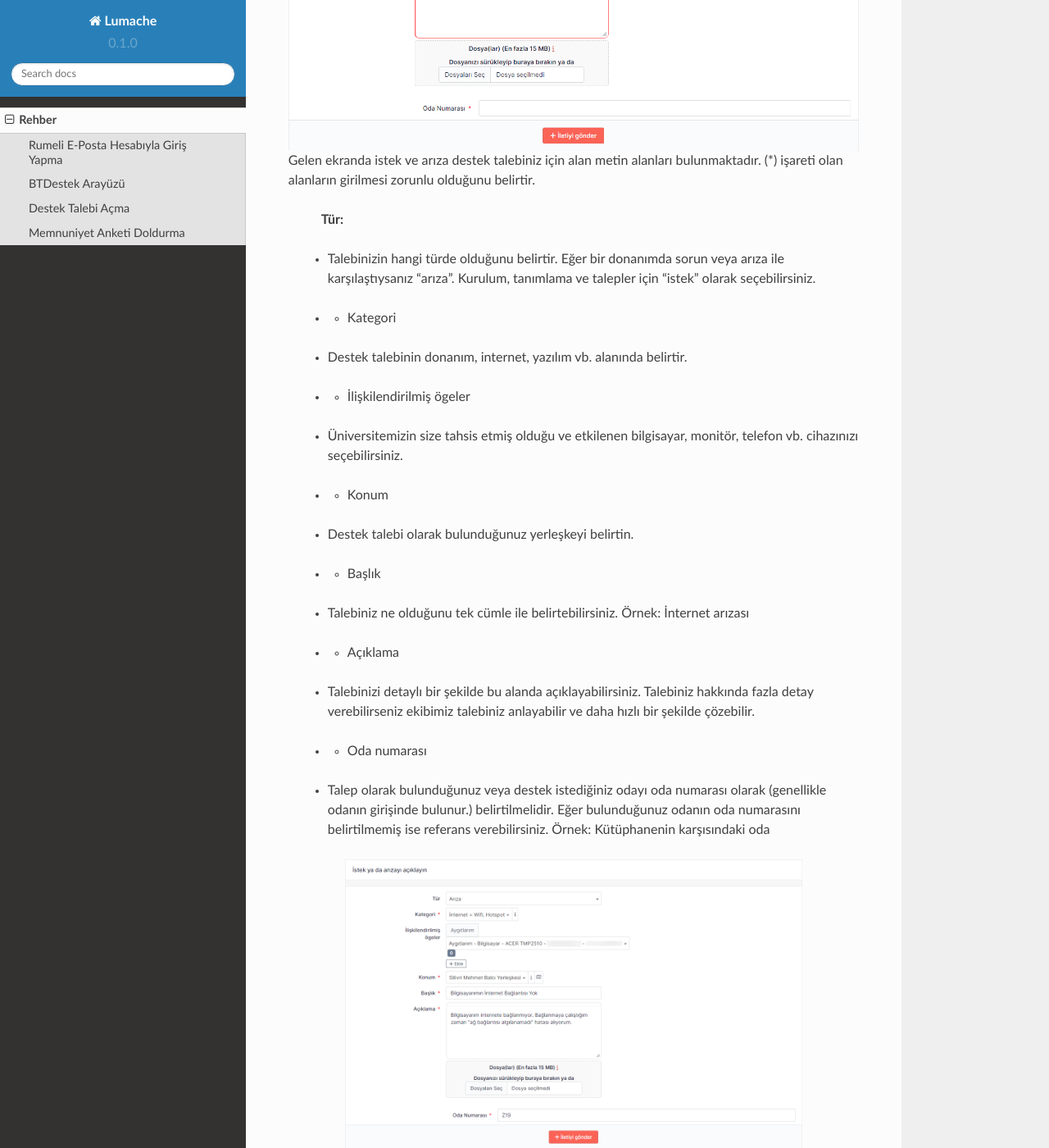
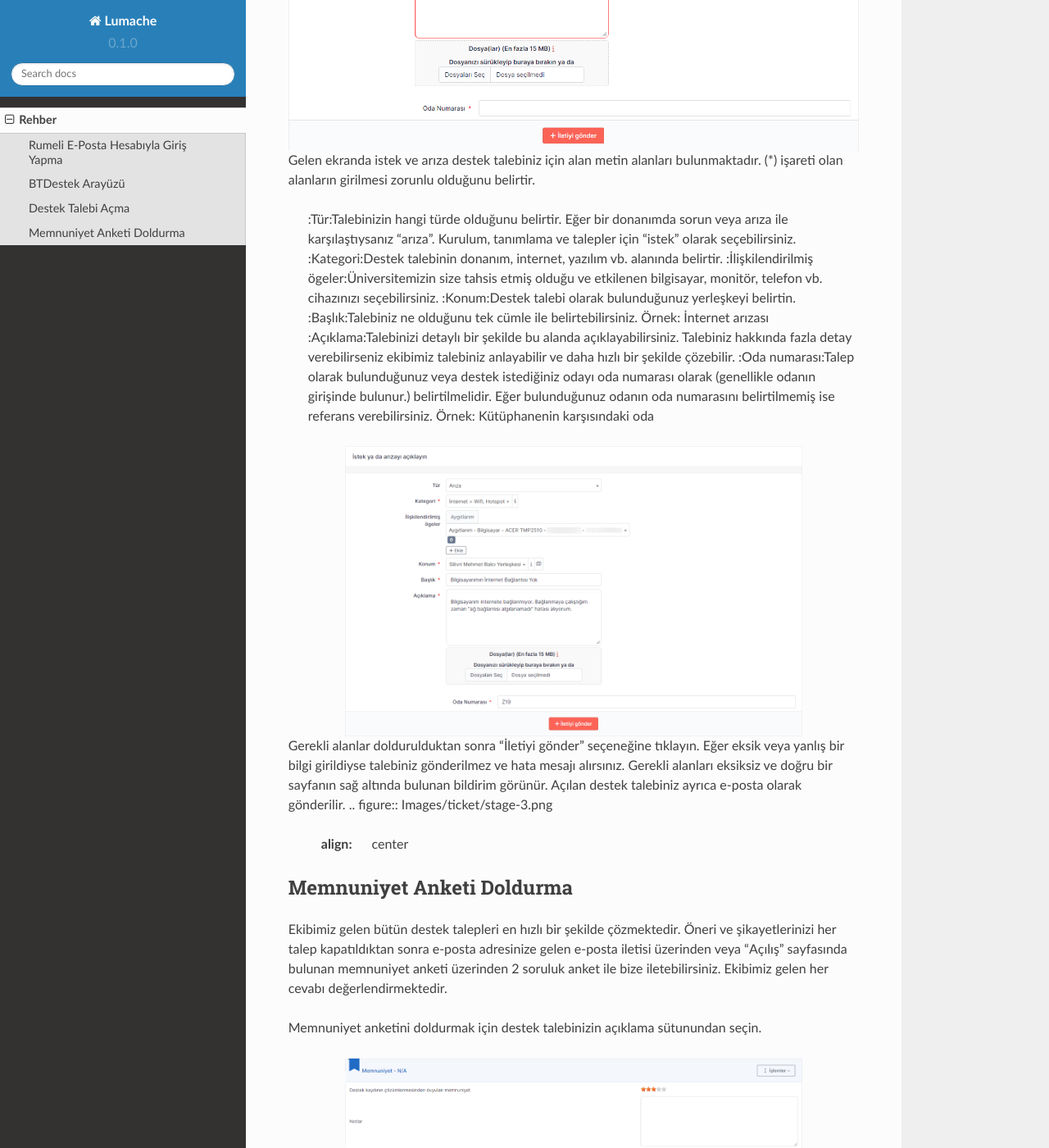
Before and after one commit to frkiergn/btdestek_docs, a Sphinx documentation site: the page built from docs/source/rehber.rst, in a window 1280 px wide and 1400 px high, scrolled down 2939 px. Shown: the whole window at 82% size. Built offline with Sphinx 7.4.7 and the Read the Docs theme 2.0.0, drawn with Linux system fonts in a browser that asks for light colours; some of the changed lines change nothing that is shown.

Commit message:
modified:   docs/source/rehber.rst

```diff
--- a/docs/source/rehber.rst
+++ b/docs/source/rehber.rst
@@ -60,20 +60,13 @@ Bilgi İşlem Daire Başkanlığı’na istek ve arıza talebinde bulunmak için
 
 Gelen ekranda istek ve arıza destek talebiniz için alan metin alanları bulunmaktadır. (*) işareti olan alanların girilmesi zorunlu olduğunu belirtir.
 
-    :Tür:
-    - Talebinizin hangi türde olduğunu belirtir. Eğer bir donanımda sorun veya arıza ile karşılaştıysanız “arıza”. Kurulum, tanımlama ve talepler için “istek” olarak seçebilirsiniz.
-    * - Kategori
-    - Destek talebinin donanım, internet, yazılım vb. alanında belirtir.
-    * - İlişkilendirilmiş ögeler
-    - Üniversitemizin size tahsis etmiş olduğu ve etkilenen bilgisayar, monitör, telefon vb. cihazınızı seçebilirsiniz.
-    * - Konum
-    - Destek talebi olarak bulunduğunuz yerleşkeyi belirtin.
-    * - Başlık
-    - Talebiniz ne olduğunu tek cümle ile belirtebilirsiniz. Örnek: İnternet arızası
-    * - Açıklama
-    - Talebinizi detaylı bir şekilde bu alanda açıklayabilirsiniz. Talebiniz hakkında fazla detay verebilirseniz ekibimiz talebiniz anlayabilir ve daha hızlı bir şekilde çözebilir.
-    * - Oda numarası
-    - Talep olarak bulunduğunuz veya destek istediğiniz odayı oda numarası olarak (genellikle odanın girişinde bulunur.) belirtilmelidir. Eğer bulunduğunuz odanın oda numarasını belirtilmemiş ise referans verebilirsiniz. Örnek: Kütüphanenin karşısındaki oda
+    :Tür:Talebinizin hangi türde olduğunu belirtir. Eğer bir donanımda sorun veya arıza ile karşılaştıysanız “arıza”. Kurulum, tanımlama ve talepler için “istek” olarak seçebilirsiniz.
+    :Kategori:Destek talebinin donanım, internet, yazılım vb. alanında belirtir.
+    :İlişkilendirilmiş ögeler:Üniversitemizin size tahsis etmiş olduğu ve etkilenen bilgisayar, monitör, telefon vb. cihazınızı seçebilirsiniz.
+    :Konum:Destek talebi olarak bulunduğunuz yerleşkeyi belirtin.
+    :Başlık:Talebiniz ne olduğunu tek cümle ile belirtebilirsiniz. Örnek: İnternet arızası
+    :Açıklama:Talebinizi detaylı bir şekilde bu alanda açıklayabilirsiniz. Talebiniz hakkında fazla detay verebilirseniz ekibimiz talebiniz anlayabilir ve daha hızlı bir şekilde çözebilir.
+    :Oda numarası:Talep olarak bulunduğunuz veya destek istediğiniz odayı oda numarası olarak (genellikle odanın girişinde bulunur.) belirtilmelidir. Eğer bulunduğunuz odanın oda numarasını belirtilmemiş ise referans verebilirsiniz. Örnek: Kütüphanenin karşısındaki oda
 
 ..  figure:: Images/ticket/stage-2.png
     :width: 80%
```
